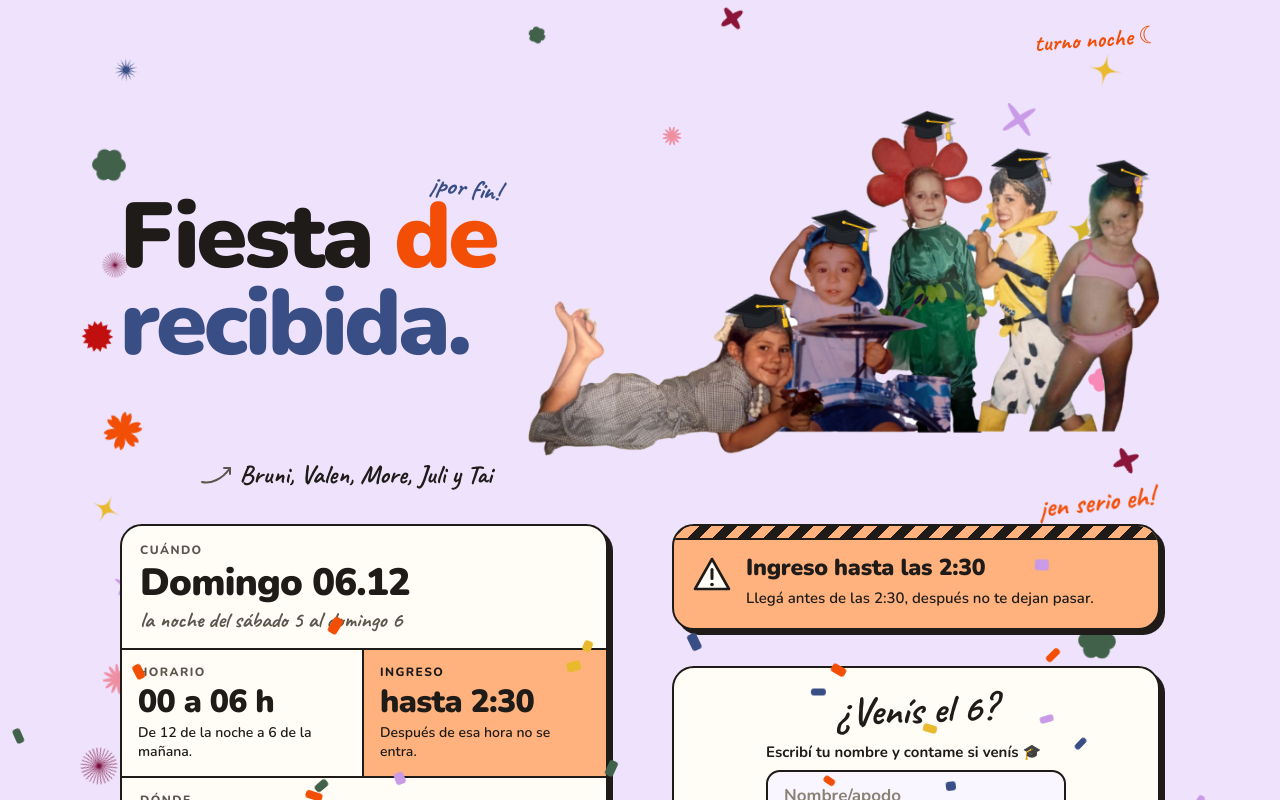
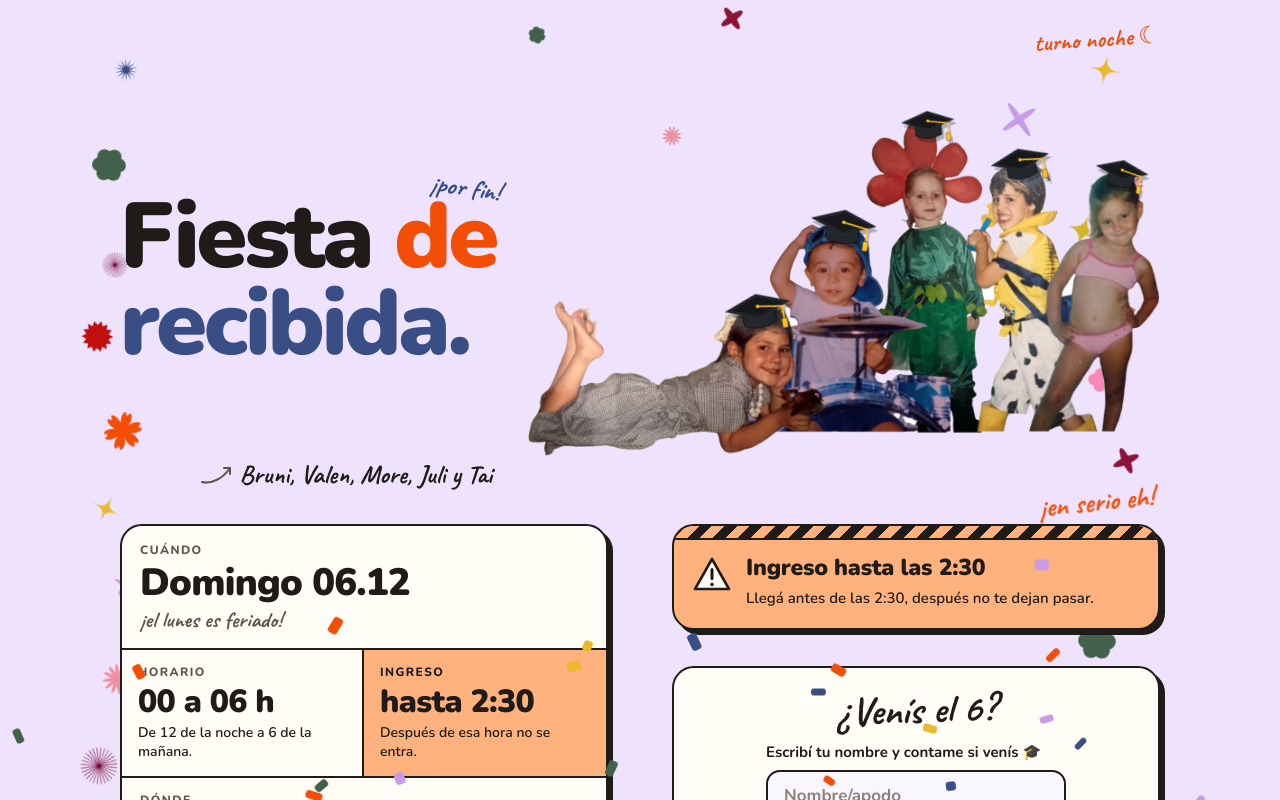
Before and after one commit to taieloliveto/recibida, a plain HTML site: page fiesta/index.html in a window 1280 px wide. Shown: the top 800 px of the page. Drawn offline with nearby package versions, Linux system fonts and the light colour scheme.

Commit message:
Fiesta: el lunes es feriado
Co-Authored-By: Claude Opus 5.5 <noreply@anthropic.com>
Claude-Session: https://claude.ai/code/session_01XYGLUQX8kaEgr5hrXqPKnJ

```diff
--- a/fiesta/index.html
+++ b/fiesta/index.html
@@ -186,7 +186,7 @@ h1 .b{color:var(--blue)}
 <div style="grid-column:span 2;padding:16px 18px 14px;border-bottom:2px solid var(--fg)">
 <div class="label" style="color:var(--muted)">Cuándo</div>
 <div style="font-size:clamp(28px,9vw,38px);line-height:1;font-weight:900;margin-top:6px;white-space:nowrap;letter-spacing:-.02em">Domingo 06.12</div>
-<div class="hand" style="font-size:22px;margin-top:4px;color:var(--muted)">la noche del sábado 5 al domingo 6</div>
+<div class="hand" style="font-size:22px;margin-top:4px;color:var(--muted)">¡el lunes es feriado!</div>
 </div>
 <div class="cell" style="border-right:2px solid var(--fg)">
 <div class="label" style="color:var(--muted)">Horario</div>
```
